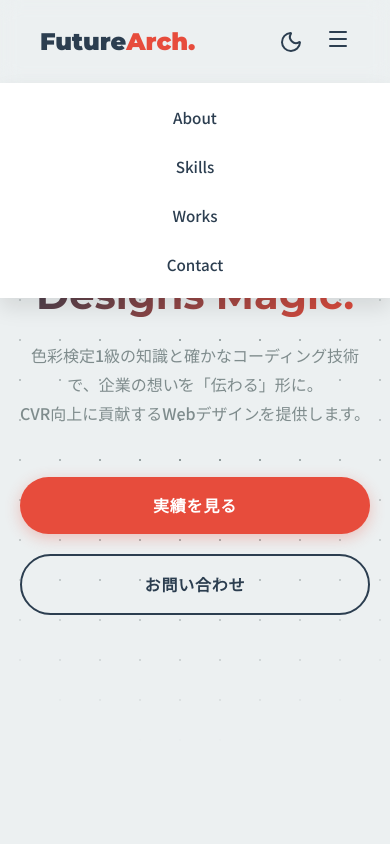
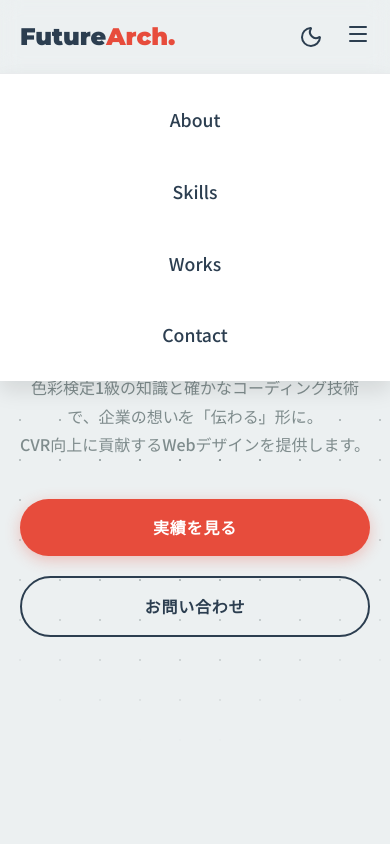
Before and after one commit to rheinheim777-source/my-portfolio, a plain HTML site: page index.html in a window 390 px wide. Both pictures are taken after a click on the button 338 px from the left and 41 px from the top of the page. Shown: the top 844 px of the page. Drawn offline with nearby package versions, Linux system fonts and the light colour scheme.

Commit message:
Update index.html

```diff
--- a/index.html
+++ b/index.html
@@ -12,6 +12,14 @@
 
     <!-- Lucide Icons -->
     <script src="https://unpkg.com/lucide@latest"></script>
+
+    <!-- UserHeat Plugin -->
+    <script type="text/javascript">
+    (function(add, cla){window['UserHeatTag']=cla;window[cla]=window[cla]||function(){(window[cla].q=window[cla].q||[]).push(arguments)},window[cla].l=1*new Date();var ul=document.createElement('script');var tag = document.getElementsByTagName('script')[0];ul.async=1;ul.src=add;tag.parentNode.insertBefore(ul,tag);})('//ju.userheat.com/log.js', 'userheat');
+
+    // ↓↓↓ 注意：ここにあなたのUserHeatグループIDを入力してください（登録後に発行されます） ↓↓↓
+    userheat('add', 'YOUR_GROUP_ID_HERE');
+    </script>
 
     <style>
         /* --- CSS Variables & Theming --- */
@@ -332,6 +340,7 @@
         /* --- Skills Section --- */
         .skills-grid {
             display: grid;
+            /* Default for desktop */
             grid-template-columns: repeat(auto-fit, minmax(300px, 1fr));
             gap: 30px;
         }
@@ -375,6 +384,7 @@
         /* --- Works Section --- */
         .works-grid {
             display: grid;
+            /* Default for desktop */
             grid-template-columns: repeat(auto-fit, minmax(320px, 1fr));
             gap: 40px;
         }
@@ -544,23 +554,50 @@
             transform: translateY(0);
         }
 
-        /* --- Responsive Design --- */
+        /* --- Responsive Design (Enhanced) --- */
         @media (max-width: 768px) {
+            section {
+                padding: 60px 20px; /* Reduce padding on mobile */
+            }
+
             .section-title {
                 font-size: 2rem;
+                margin-bottom: 2rem;
+            }
+
+            .hero {
+                /* Fix height issue on mobile browsers with address bars */
+                height: auto;
+                min-height: 100vh;
+                padding-top: 120px; /* Account for fixed header */
+                padding-bottom: 60px;
             }
 
             .hero h1 {
-                font-size: 2.5rem;
+                font-size: 2.2rem;
+                line-height: 1.3;
             }
 
             .about-container {
                 grid-template-columns: 1fr;
+                gap: 40px;
+            }
+
+            /* Force single column for grids on mobile to prevent overflow */
+            .skills-grid,
+            .works-grid {
+                grid-template-columns: 1fr;
+                gap: 30px;
             }
 
             .profile-card {
                 position: static;
-                margin-bottom: 40px;
+                margin-bottom: 30px;
+                padding: 30px 20px;
+            }
+
+            .contact-container {
+                padding: 30px 20px;
             }
 
             nav {
@@ -573,6 +610,7 @@
                 flex-direction: column;
                 display: none;
                 box-shadow: 0 10px 20px rgba(0,0,0,0.1);
+                border-top: 1px solid var(--border-color);
             }
 
             nav.active {
@@ -583,6 +621,18 @@
                 flex-direction: column;
                 align-items: center;
                 gap: 20px;
+                width: 100%;
+            }
+
+            nav li {
+                width: 100%;
+                text-align: center;
+            }
+
+            nav a {
+                display: block;
+                padding: 10px;
+                font-size: 1.1rem;
             }
 
             .mobile-menu-btn {
@@ -595,10 +645,24 @@
                 gap: 15px;
             }
 
-            .btn {
+            /* Buttons stack on mobile */
+            .hero-content .btn {
                 width: 100%;
                 text-align: center;
-                margin: 10px 0 0 0;
+                margin: 0 0 10px 0;
+                display: block;
+            }
+
+            .btn-outline {
+                margin-left: 0;
+            }
+
+            header {
+                padding: 15px 20px;
+            }
+
+            header.scrolled {
+                padding: 15px 20px;
             }
         }
     </style>
```
